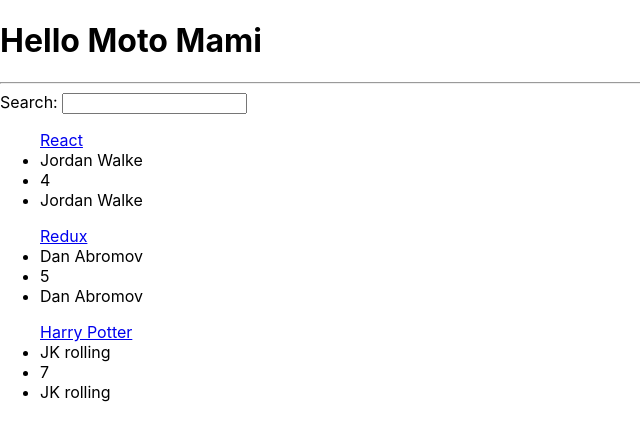
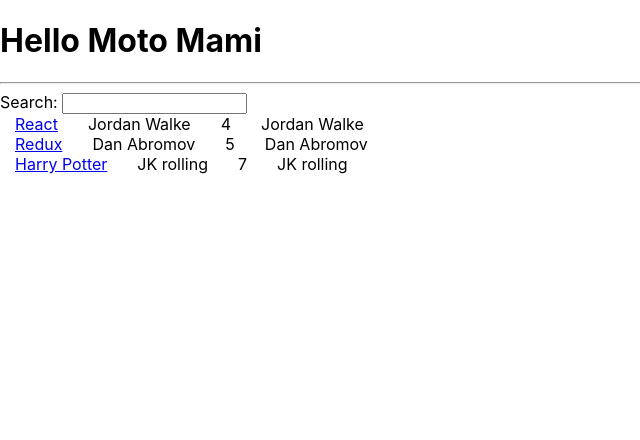
Before and after one commit to paulorobertoalmeida/hacker-stories, a React (Create React App) app: page / in a window 1280 px wide. Shown: the top 440 px of the page, without its empty margins (0-640 px from the left). Built offline with nearby package versions, Linux system fonts and the light colour scheme.

Commit message:
creating props

```diff
--- a/src/App.js
+++ b/src/App.js
@@ -25,24 +25,44 @@ const list = [
 ]
 
 //leaf Component
-function List() {
-  return list.map((item) => {
-    return (
-      <div>
-        <ul>
+const List = props =>
+props.list.map((item) => (
+    <div key={item.objectId}>
           <span>
             <a href={item.url}>{item.title}</a>
           </span>
-          <li key={item.objectId}>{item.author}</li>
-          <li key={item.objectId}>{item.points}</li>
-          <li key={item.objectId}>{item.author}</li>
-        </ul>
+          <span key={item.objectId}>{item.author}</span>
+          <span key={item.objectId}>{item.points}</span>
+          <span key={item.objectId}>{item.author}</span>
       </div>
-    );
-  });
-}
+
+  ));
+
 // root Component
 function App() {
+  const stories = [
+    {
+      title: 'React',
+      url: 'http://reactjs.org',
+      author: 'Jordan Walke',
+      points: 4,
+      objectId: 0,
+    },
+    {
+      title: 'Redux',
+      url: 'http://redux.js.org',
+      author: 'Dan Abromov',
+      points: 5,
+      objectId: 1,
+    },
+    {
+      title: 'Harry Potter',
+      url: 'http://harrypotter.com',
+      author: 'JK rolling',
+      points: 7,
+      objectId: 2,
+    }
+  ]
   const handlerChange = event => {
     console.log(event);
   }
@@ -52,7 +72,7 @@ function App() {
       <hr />
       <label htmlFor="search">Search: </label>
       <input id="search" type="text" onChange={handlerChange} />
-      <List />
+      <List list={stories}/>
     </div>
   );
 }
--- a/src/index.css
+++ b/src/index.css
@@ -11,3 +11,8 @@ code {
   font-family: source-code-pro, Menlo, Monaco, Consolas, 'Courier New',
     monospace;
 }
+
+span {
+  margin: 5px;
+  padding: 10px;
+}
```
